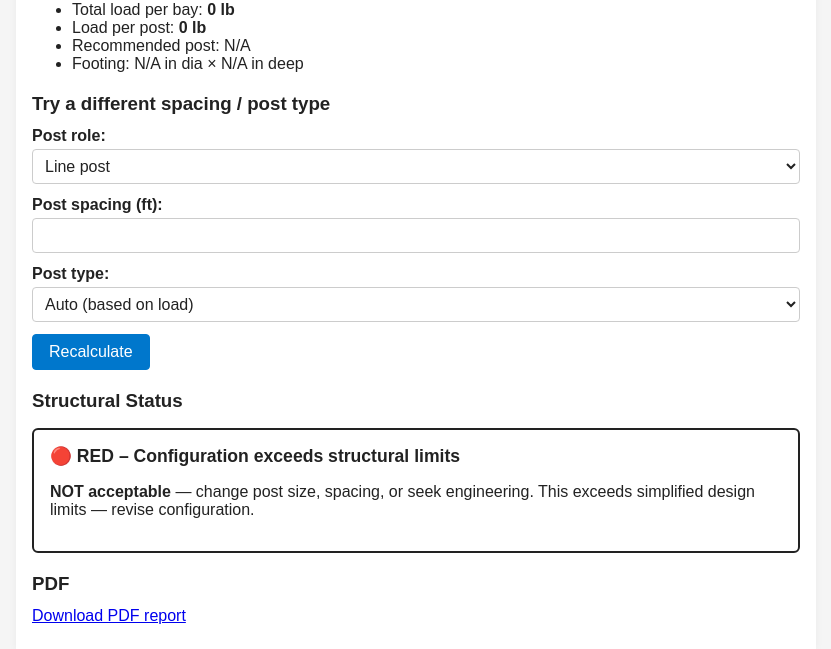
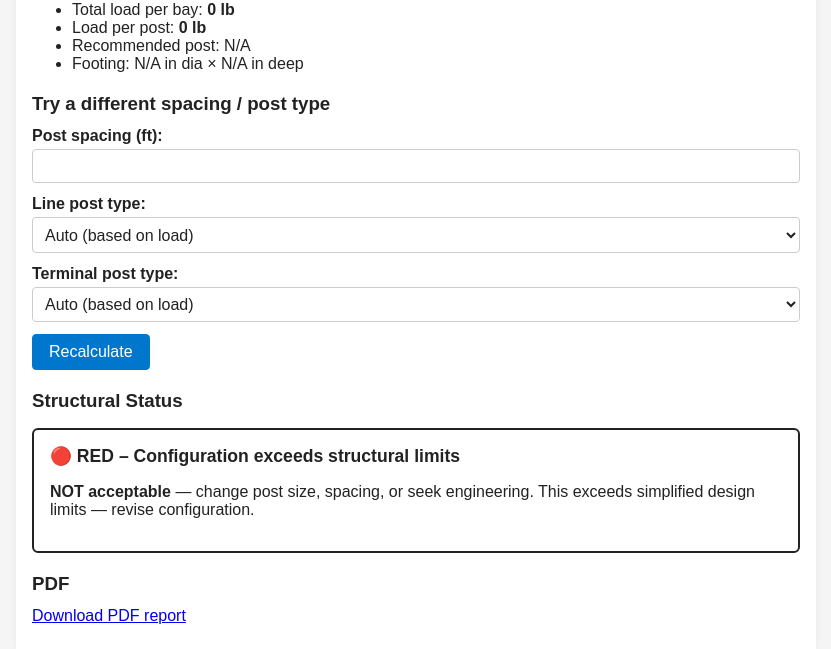
Before and after one commit to Fence-Wizard/HFC_WLC, a FastAPI app: template app/templates/review.html in a window 1280 px wide. Shown: the part 422-1071 px from the top of the page, without its empty margins (224-1055 px from the left). Run offline with FastAPI, Linux system fonts and the light colour scheme; the template is opened without the code that fills it, so the values that code supplies are empty.

Commit message:
Refactor post selection to use line and terminal keys
Co-authored-by: sowens <sowens@hurricanefence.com>

```diff
--- a/app/main.py
+++ b/app/main.py
@@ -100,9 +100,11 @@ async def review(
     post_spacing_ft: float = Form(...),
     soil_type: str = Form("default"),
     job_name: str = Form(""),
-    post_role: str = Form("line"),
-    post_key: str = Form(""),
-    post_size: str = Form(""),
+    line_post_key: str = Form(""),
+    terminal_post_key: str = Form(""),
+    post_role: str = Form("line"),  # deprecated
+    post_key: str = Form(""),  # deprecated
+    post_size: str = Form(""),  # legacy
 ):
     data = {
         "zip_code": zip_code,
@@ -113,6 +115,8 @@ async def review(
         "post_spacing_ft": post_spacing_ft,
         "soil_type": soil_type,
         "job_name": job_name,
+        "line_post_key": line_post_key or "",
+        "terminal_post_key": terminal_post_key or "",
         "post_role": post_role or "line",
         "post_key": post_key or "",
         "post_size": post_size or "",
@@ -124,6 +128,8 @@ async def review(
         post_spacing_ft=post_spacing_ft,
         exposure=exposure,
         soil_type=soil_type or None,
+        line_post_key=line_post_key or None,
+        terminal_post_key=terminal_post_key or None,
         post_role=post_role or "line",
         post_key=post_key or None,
         post_size=post_size or None,
@@ -155,8 +161,10 @@ async def download(
     post_spacing_ft: float,
     soil_type: str = "default",
     job_name: str = "Job",
-    post_role: str = "line",
-    post_key: str = "",
+    line_post_key: str = "",
+    terminal_post_key: str = "",
+    post_role: str = "line",  # deprecated
+    post_key: str = "",  # deprecated
     post_size: str = "",  # legacy; ignored for selection
 ):
     inp = EstimateInput(
@@ -165,6 +173,8 @@ async def download(
         post_spacing_ft=post_spacing_ft,
         exposure=exposure,
         soil_type=soil_type or None,
+        line_post_key=line_post_key or None,
+        terminal_post_key=terminal_post_key or None,
         post_role=post_role or "line",
         post_key=post_key or None,
         post_size=post_size or None,
@@ -179,7 +189,9 @@ async def download(
     # Calculate risk for PDF
     risk, risk_details = classify_risk(out, {
         "post_spacing_ft": post_spacing_ft,
-        "post_role": post_role or "line_post",
+        "line_post_key": line_post_key or "",
+        "terminal_post_key": terminal_post_key or "",
+        "post_role": post_role or "line",
         "post_key": post_key or "",
         "post_size": post_size or "",
     })
--- a/app/templates/review.html
+++ b/app/templates/review.html
@@ -61,15 +61,9 @@
   <input type="hidden" name="height_total_ft" value="{{ data.height_total_ft }}" />
   <input type="hidden" name="soil_type" value="{{ data.soil_type }}" />
   <input type="hidden" name="job_name" value="{{ data.job_name }}" />
-  <!-- Post role selection -->
-  <label for="post_role">Post role:</label>
-  <select id="post_role" name="post_role">
-    {% set current_role = (data.post_role or 'line') | lower %}
-    <option value="line" {% if current_role == 'line' %}selected{% endif %}>Line post</option>
-    <option value="terminal" {% if current_role == 'terminal' %}selected{% endif %}>Terminal post</option>
-  </select>
   <!-- Legacy post_size preserved for backward compatibility but not used for selection -->
   <input type="hidden" name="post_size" value="{{ data.post_size }}" />
+  <input type="hidden" name="post_role" value="{{ data.post_role }}" />
 
   <label for="post_spacing_ft">Post spacing (ft):</label>
   <input
@@ -83,16 +77,31 @@
     required
   />
 
-  <label for="post_key">Post type:</label>
-  <select id="post_key" name="post_key">
-    {% set current_post = data.post_key or "" %}
-    <option value="" {% if not current_post %}selected{% endif %}>
+  <label for="line_post_key">Line post type:</label>
+  <select id="line_post_key" name="line_post_key">
+    {% set current_line_post = data.line_post_key or "" %}
+    <option value="" {% if not current_line_post %}selected{% endif %}>
       Auto (based on load)
     </option>
 
     {% for opt in post_options %}
     <option value="{{ opt.key }}"
-      {% if opt.key == current_post %}selected{% endif %}>
+      {% if opt.key == current_line_post %}selected{% endif %}>
+      {{ opt.label }}
+    </option>
+    {% endfor %}
+  </select>
+
+  <label for="terminal_post_key">Terminal post type:</label>
+  <select id="terminal_post_key" name="terminal_post_key">
+    {% set current_terminal_post = data.terminal_post_key or "" %}
+    <option value="" {% if not current_terminal_post %}selected{% endif %}>
+      Auto (based on load)
+    </option>
+
+    {% for opt in post_options %}
+    <option value="{{ opt.key }}"
+      {% if opt.key == current_terminal_post %}selected{% endif %}>
       {{ opt.label }}
     </option>
     {% endfor %}
```
Also changed, not shown: windcalc/schemas.py (+10 -2 lines).
